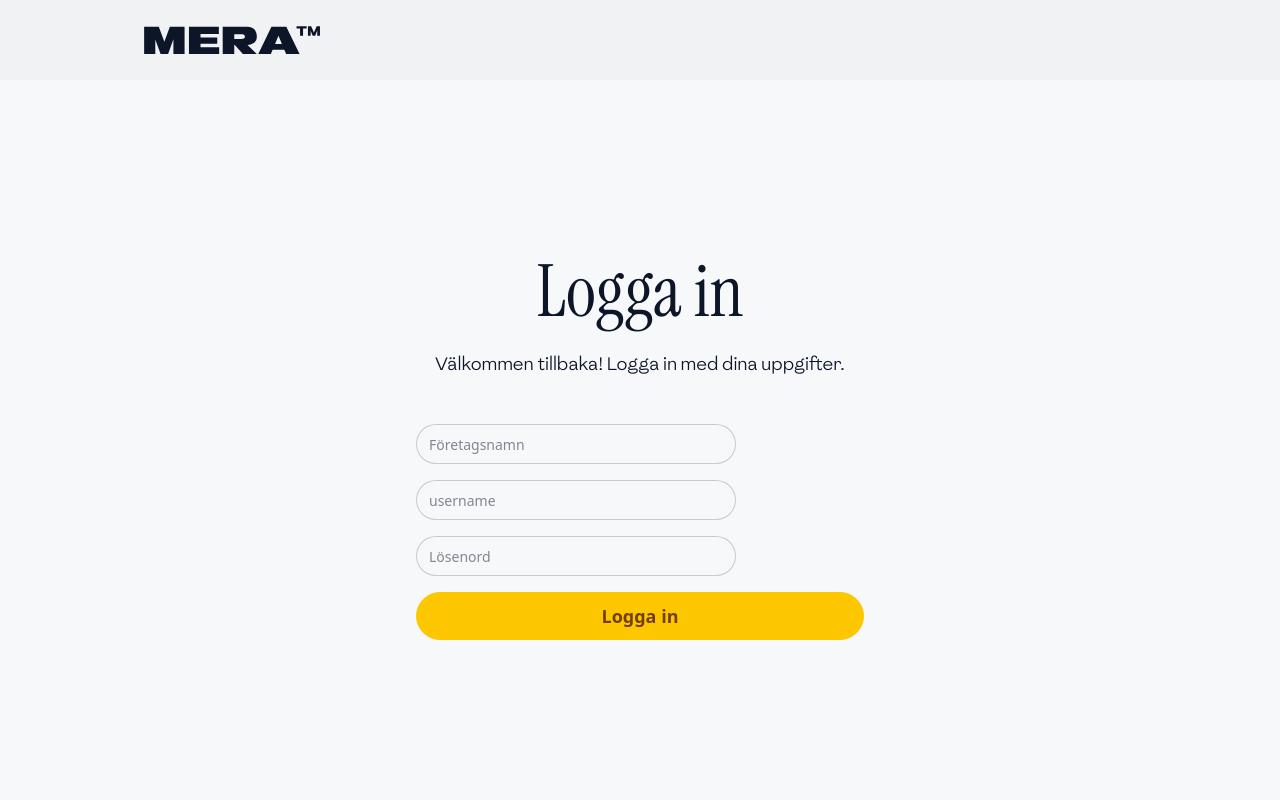
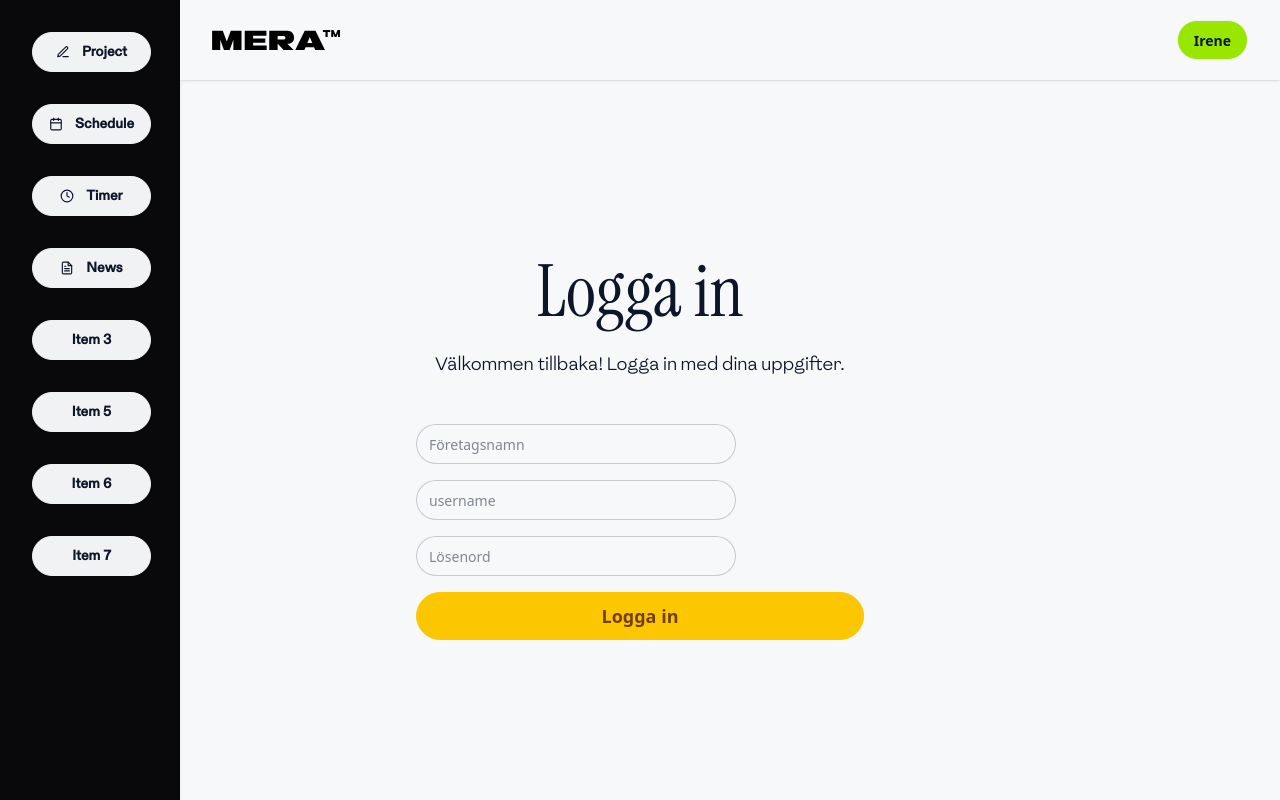
Before and after one commit to Hampus2001/mera, a Next.js app in the folder frontend/: page /logIn in a window 1280 px wide. Built offline with nearby package versions, Linux system fonts and the light colour scheme.

Commit message:
navbar med sidebar

```diff
--- a/frontend/app/logIn/page.js
+++ b/frontend/app/logIn/page.js
@@ -3,7 +3,7 @@ import { useContext, useState } from "react";
 import LandingNav from "@/components/LandingNav";
 import { HandleWorkspaceContext } from "@/context/WorkspaceContext";
 import { useRouter } from "next/navigation";
-
+import Navbar from "@/components/Navbar";
 export default function AuthPage() {
   const router = useRouter();
   const [company, setCompany] = useState("");
@@ -49,7 +49,9 @@ export default function AuthPage() {
 
   return (
     <>
-      <LandingNav variant="appMode" />
+{/*
+    //   <LandingNav variant="appMode" />
+     */}
       <section className="flex flex-col items-center justify-center min-h-screen px-6 lg:px-40 gap-y-6 pt-24">
         <h1 className="font-instrument text-5xl lg:text-7xl text-center">
           Logga in
@@ -87,6 +89,7 @@ export default function AuthPage() {
             Logga in
           </button>
         </form>
+        <Navbar/>
       </section>
     </>
   );
--- a/frontend/components/Navbar.js
+++ b/frontend/components/Navbar.js
@@ -2,6 +2,7 @@
 
 import Link from "next/link";
 import { useState } from "react";
+import { FiCalendar, FiFileText, FiEdit3, FiClock } from "react-icons/fi";
 
 export default function Navbar() {
   const [open, setOpen] = useState(false);
@@ -11,56 +12,55 @@ export default function Navbar() {
   }
 
   return (
-    <div className="navbar bg-base-100 shadow-sm flex items-center justify-between px-8 py-4">
+    <>
+      <div className="fixed top-0 left-0 h-screen w-45 bg-neutral shadow-sm p-4 z-40">
+        <ul className="menu menu-vertical p-4 gap-y-8">
+          <a className="btn flex items-center gap-3 hover:text-neutral hover:bg-primary">
+            <FiEdit3 />
+            Project
+          </a>
+          <Link
+            href="/createprojects"
+            className="btn flex items-center gap-3 hover:text-neutral hover:bg-primary"
+          >
+            <FiCalendar /> Schedule
+          </Link>
+          <a className="btn flex items-center gap-3 hover:text-neutral hover:bg-primary">
+            <FiClock />
+            Timer
+          </a>
+
+          <a className="btn flex items-center gap-3 hover:text-neutral hover:bg-primary">
+            <FiFileText />
+            News
+          </a>
+          <a className="btn flex items-center gap-3 hover:text-neutral hover:bg-primary">
+            Item 3
+          </a>
+          <a className="btn flex items-center gap-3 hover:text-neutral hover:bg-primary">
+            Item 5
+          </a>
+          <a className="btn flex items-center gap-3 hover:text-neutral hover:bg-primary">
+            Item 6
+          </a>
+          <a className="btn flex items-center gap-3 hover:text-neutral hover:bg-primary">
+            Item 7
+          </a>
+        </ul>
+      </div>
+
+      <div className="fixed top-0 left-45 right-0 h-20 bg-base-100 flex items-center justify-between px-8 shadow-sm z-50">
         <div className="navbar-start">
-        <div className="dropdown">
-          <button
-            onClick={handleMobileMenu}
-            className="btn btn-ghost lg:hidden"
-            aria-label="Open mobile menu"
+          <Link href="/">
+            <svg
+              className="w-32 h-auto"
+              viewBox="0 0 605 99"
+              fill="none"
+              xmlns="http://www.w3.org/2000/svg"
             >
               <svg
-              xmlns="http://www.w3.org/2000/svg"
-              className="h-5 w-5"
-              fill="none"
-              viewBox="0 0 24 24"
-              stroke="currentColor"
-            >
-              <path
-                strokeLinecap="round"
-                strokeLinejoin="round"
-                strokeWidth="2"
-                d="M4 6h16M4 12h8m-8 6h16"
-              />
-            </svg>
-          </button>
-
-          {open && (
-            <ul className="menu menu-sm dropdown-content bg-base-100 rounded-box z-10 mt-3 w-52 p-2 shadow">
-              <li>
-                <Link href="/">Item 1</Link>
-              </li>
-              <li>
-                <details>
-                  <summary>Parent</summary>
-                  <ul className="p-2">
-                    <li>
-                      <Link href="/">Submenu 1</Link>
-                    </li>
-                    <li>
-                      <Link href="/">Submenu 2</Link>
-                    </li>
-                  </ul>
-                </details>
-              </li>
-              <li>
-                <Link href="/">Item 3</Link>
-              </li>
-            </ul>
-          )}
-        </div>
-        <svg
-          className="w-36 lg:w-44"
+                width="605"
+                height="99"
                 viewBox="0 0 605 99"
                 fill="none"
                 xmlns="http://www.w3.org/2000/svg"
@@ -86,35 +86,15 @@ export default function Navbar() {
                   fill="black"
                 />
               </svg>
+            </svg>
+          </Link>
         </div>
-
-      <div className="navbar-center hidden lg:flex">
-        <ul className="menu menu-horizontal px-1">
-          <li>
-            <Link href="/">Item 1</Link>
-          </li>
-          <li>
-            <details>
-              <summary>Parent</summary>
-              <ul className="p-2">
-                <li>
-                  <Link href="/">Submenu 1</Link>
-                </li>
-                <li>
-                  <Link href="/">Submenu 2</Link>
-                </li>
-              </ul>
-            </details>
-          </li>
-          <li>
-            <Link href="/">Item 3</Link>
-          </li>
-        </ul>
-      </div>
-
         <div className="navbar-end">
-        <button className="btn">Button</button>
+          <Link href="/user/settings">
+            <button className="btn bg-accent">Irene</button>
+          </Link>
         </div>
       </div>
+    </>
   );
 }
```
Lines whose indentation alone changed are shown as unchanged.
